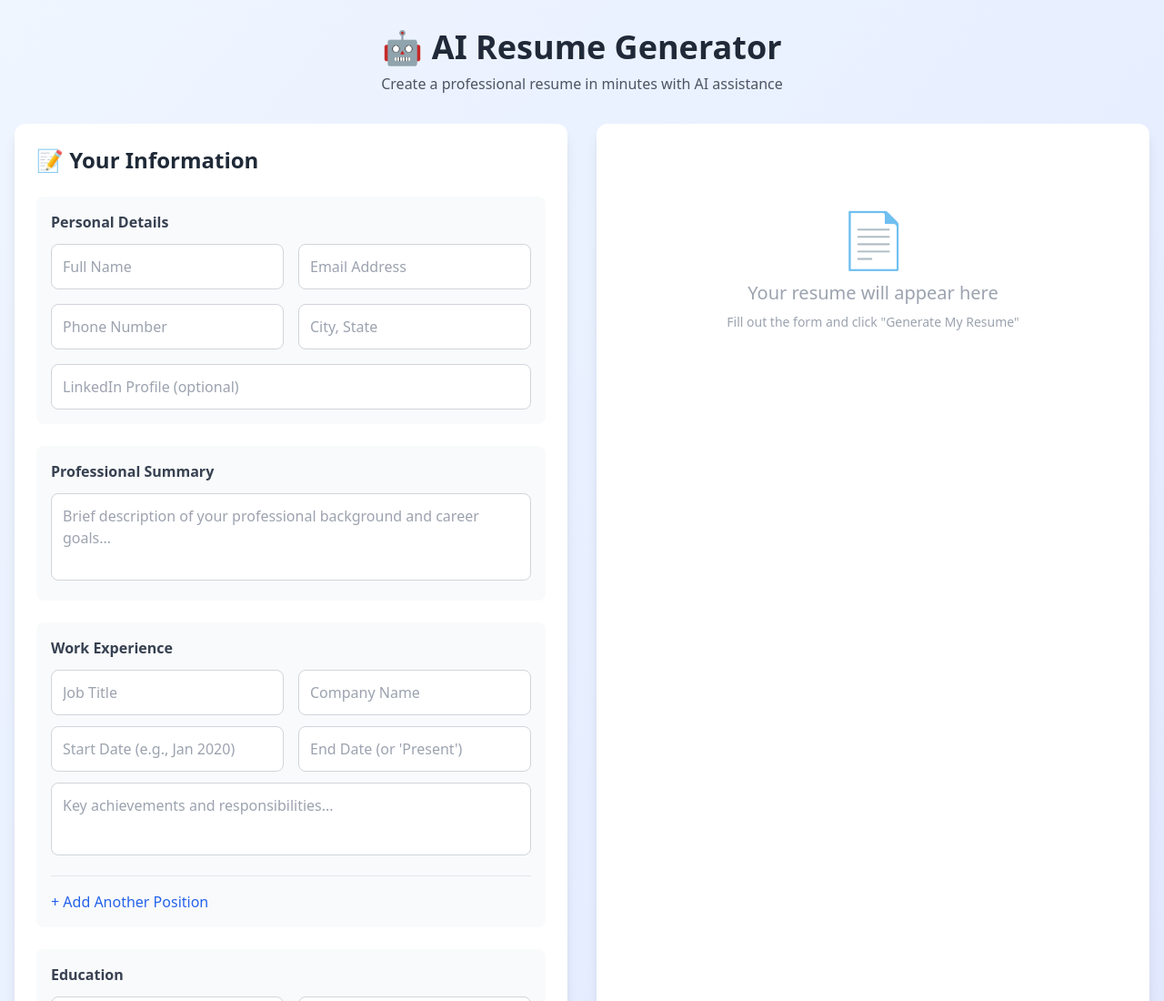
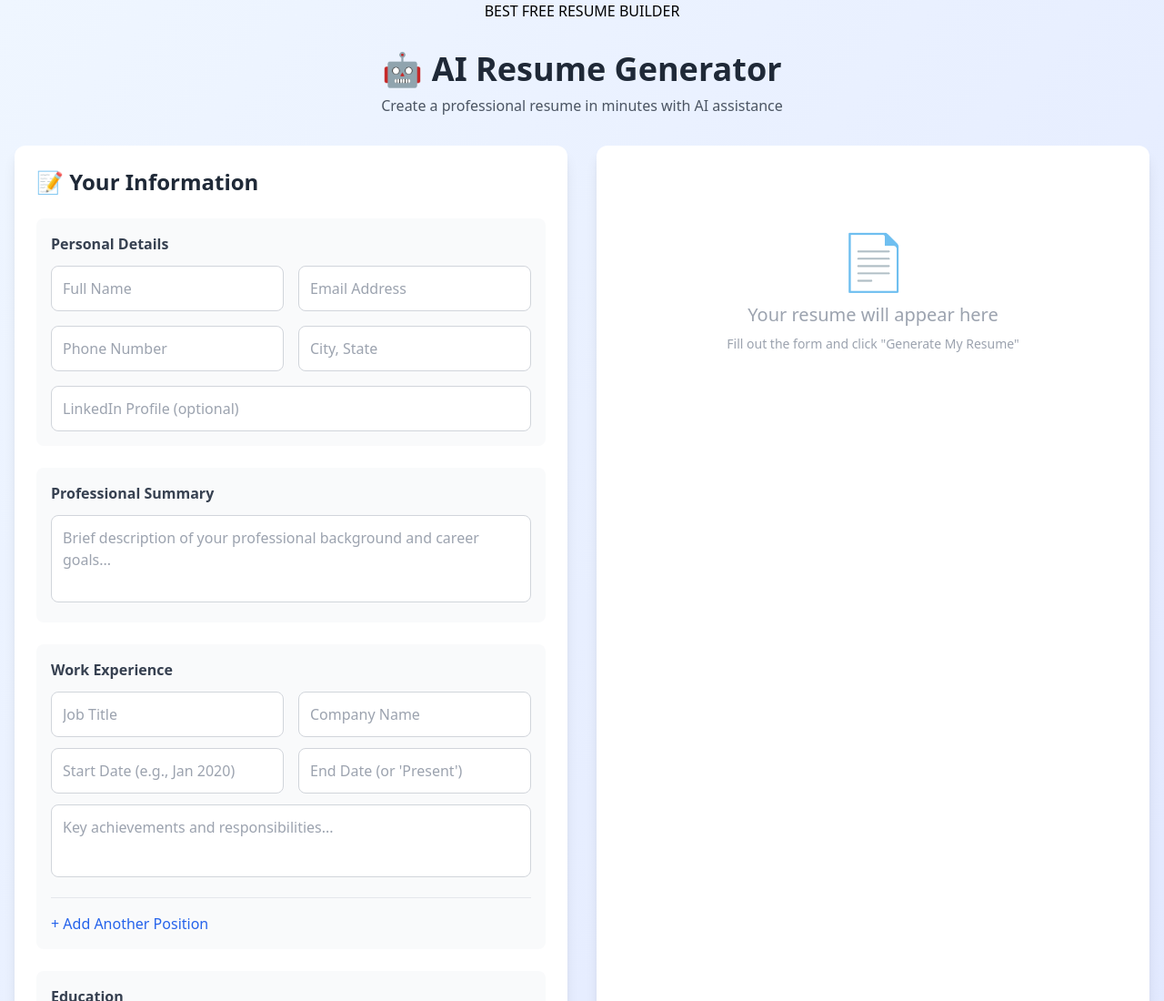
Before and after one commit to you836/resumegeneratorai, a plain HTML site: page index.html in a window 1280 px wide. Shown: the top 1100 px of the page at 91% size. Drawn offline with nearby package versions, Linux system fonts and the light colour scheme.

Commit message:
Update index.html

```diff
--- a/index.html
+++ b/index.html
@@ -44,6 +44,7 @@
         }
     </style>
 </head>
+    <H1 style="text-align: center;">BEST FREE RESUME BUILDER</H1>
 <body class="bg-gradient-to-br from-blue-50 to-indigo-100 min-h-screen">
     <div class="container mx-auto px-4 py-8">
         <!-- Header -->
```
